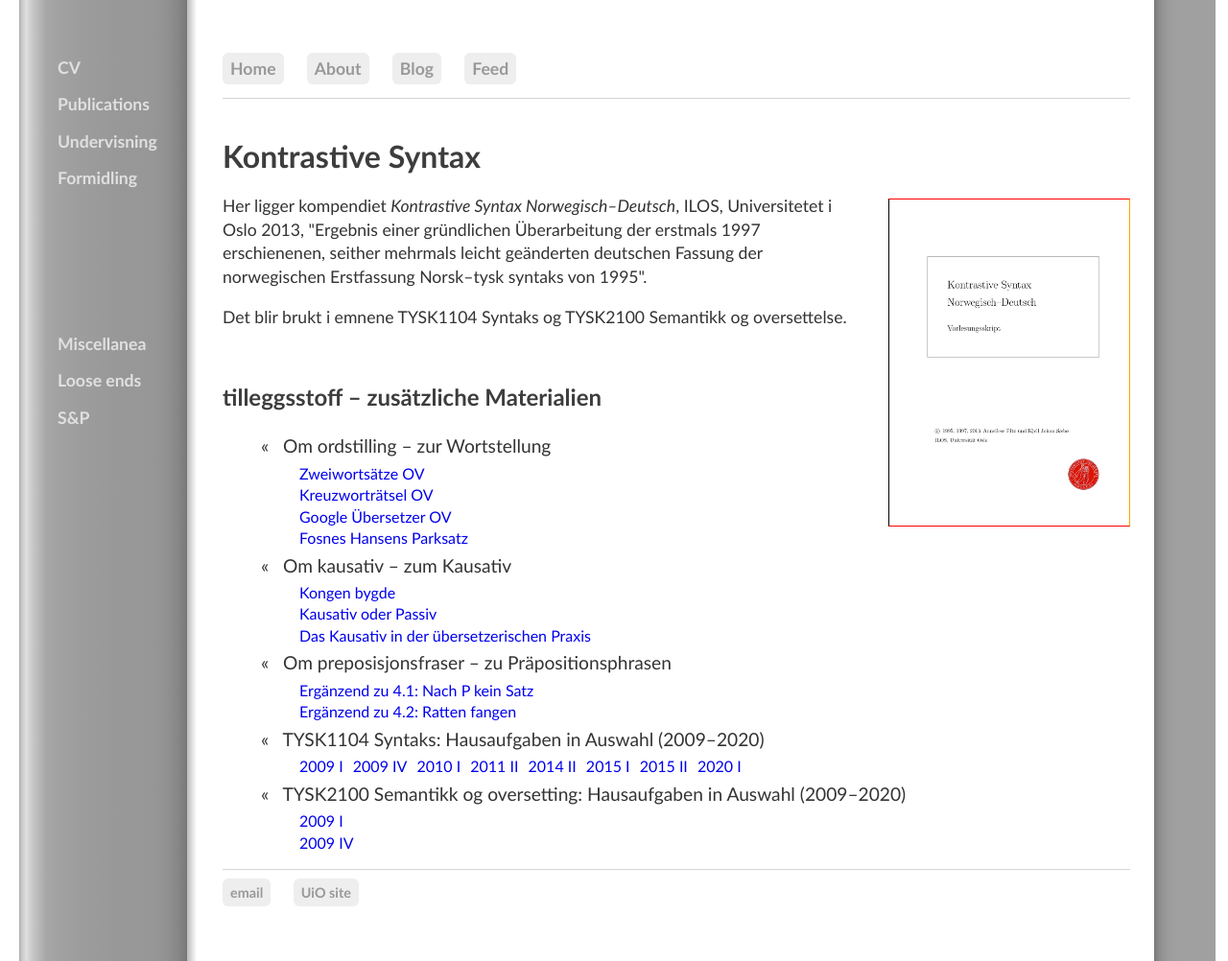
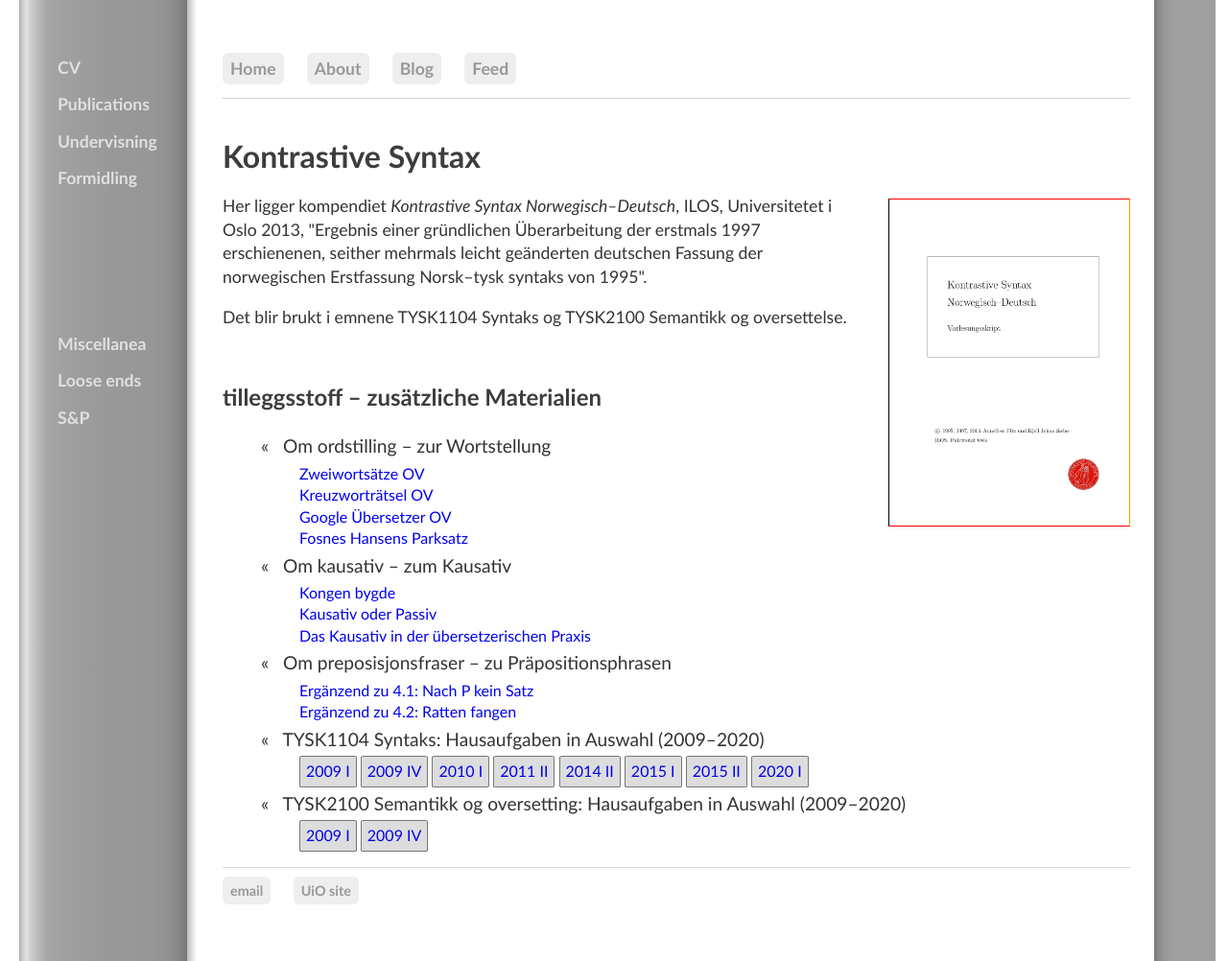
Before and after one commit to kjelljs/kjelljs.github.io, a Jekyll site: the page built from courses/kontrast/index.html, in a window 1280 px wide and 1002 px high. Shown: the whole window at 96% size. Built offline with Jekyll 4.4.1, drawn with Linux system fonts in a browser that asks for light colours.

Commit message:
Update index.html

```diff
--- a/courses/kontrast/index.html
+++ b/courses/kontrast/index.html
@@ -25,17 +25,17 @@
   <li><a href="/courses/kontrast/ratten.html">Ergänzend zu 4.2: Ratten fangen</a></li>
 </ul></li>
 <li id="blogposts">&laquo; &nbsp; TYSK1104 Syntaks: Hausaufgaben in Auswahl (2009–2020)</li><ul>
-  <li style="display:inline-block; padding-right: 6px"><a href="/courses/kontrast/2009I.html">2009 I</a></li>
-  <li style="display:inline-block; padding-right: 6px"><a href="/courses/kontrast/2009IV.html">2009 IV</a></li>
-  <li style="display:inline-block; padding-right: 6px"><a href="/courses/kontrast/2010I.html">2010 I</a></li>
-  <li style="display:inline-block; padding-right: 6px"><a href="/courses/kontrast/2011II.html">2011 II</a></li>
-  <li style="display:inline-block; padding-right: 6px"><a href="/courses/kontrast/2014II.html">2014 II</a></li>
-  <li style="display:inline-block; padding-right: 6px"><a href="/courses/kontrast/2015I.html">2015 I</a></li>
-  <li style="display:inline-block; padding-right: 6px"><a href="/courses/kontrast/2015II.html">2015 II</a></li>
-  <li style="display:inline-block; padding-right: 6px"><a href="/courses/kontrast/2020I.html">2020 I</a></li>
+  <li style="display:inline-block; padding-right: 6px; background: #ddd; padding: 4px 6px 4px 6px; border: #777 .6pt solid; border-radius: 5%;"><a href="/courses/kontrast/2009I.html">2009 I</a></li>
+  <li style="display:inline-block; padding-right: 6px; background: #ddd; padding: 4px 6px 4px 6px; border: #777 .6pt solid; border-radius: 5%;"><a href="/courses/kontrast/2009IV.html">2009 IV</a></li>
+  <li style="display:inline-block; padding-right: 6px; background: #ddd; padding: 4px 6px 4px 6px; border: #777 .6pt solid; border-radius: 5%;"><a href="/courses/kontrast/2010I.html">2010 I</a></li>
+  <li style="display:inline-block; padding-right: 6px; background: #ddd; padding: 4px 6px 4px 6px; border: #777 .6pt solid; border-radius: 5%;"><a href="/courses/kontrast/2011II.html">2011 II</a></li>
+  <li style="display:inline-block; padding-right: 6px; background: #ddd; padding: 4px 6px 4px 6px; border: #777 .6pt solid; border-radius: 5%;"><a href="/courses/kontrast/2014II.html">2014 II</a></li>
+  <li style="display:inline-block; padding-right: 6px; background: #ddd; padding: 4px 6px 4px 6px; border: #777 .6pt solid; border-radius: 5%;"><a href="/courses/kontrast/2015I.html">2015 I</a></li>
+  <li style="display:inline-block; padding-right: 6px; background: #ddd; padding: 4px 6px 4px 6px; border: #777 .6pt solid; border-radius: 5%;"><a href="/courses/kontrast/2015II.html">2015 II</a></li>
+  <li style="display:inline-block; padding-right: 6px; background: #ddd; padding: 4px 6px 4px 6px; border: #777 .6pt solid; border-radius: 5%;"><a href="/courses/kontrast/2020I.html">2020 I</a></li>
  </ul></li>
 <li id="blogposts">&laquo; &nbsp; TYSK2100 Semantikk og oversetting: Hausaufgaben in Auswahl (2009–2020)</li><ul>
-  <li><a href="/courses/kontrast/2009I.html">2009 I</a></li>
-  <li><a href="/courses/kontrast/2009IV.html">2009 IV</a></li>
+  <li style="display:inline-block; padding-right: 6px; background: #ddd; padding: 4px 6px 4px 6px; border: #777 .6pt solid; border-radius: 5%;"><a href="/courses/kontrast/2009I.html">2009 I</a></li>
+  <li style="display:inline-block; padding-right: 6px; background: #ddd; padding: 4px 6px 4px 6px; border: #777 .6pt solid; border-radius: 5%;"><a href="/courses/kontrast/2009IV.html">2009 IV</a></li>
 </ul></li>
 </ul>
```
